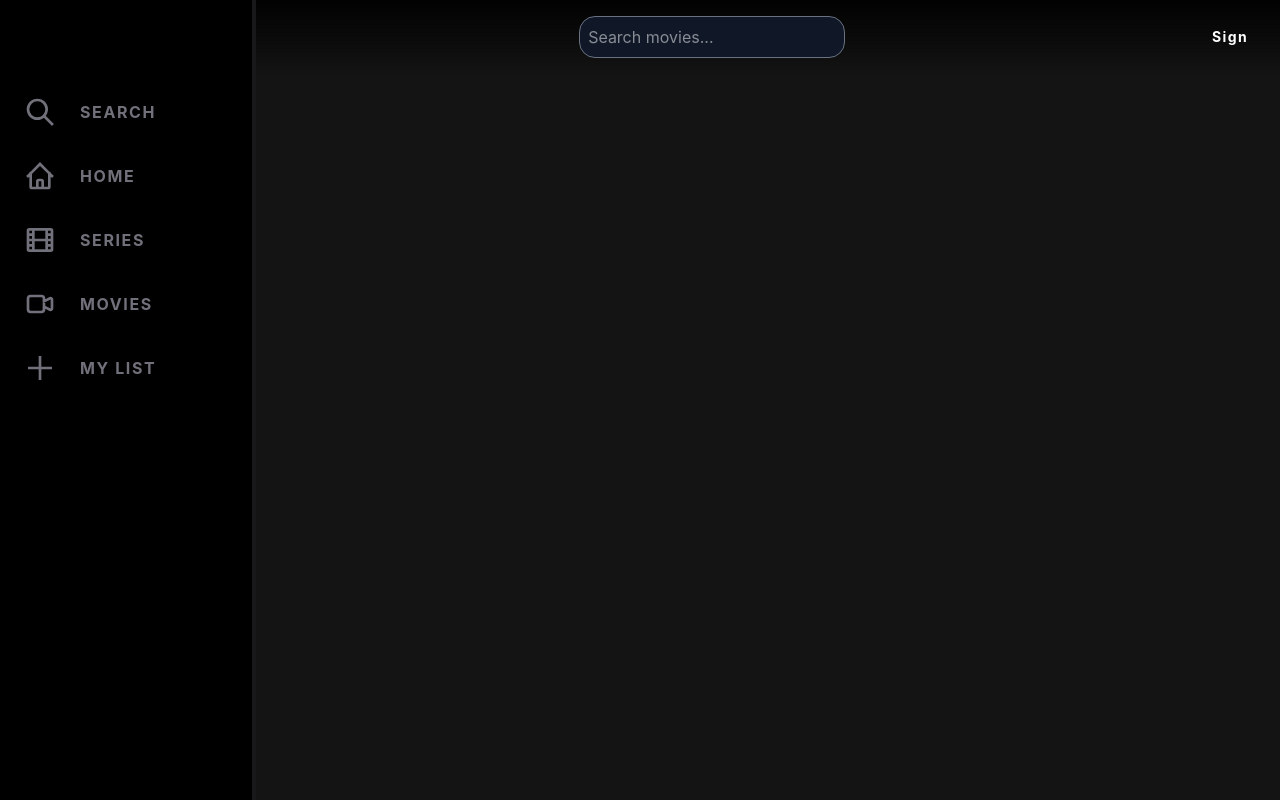
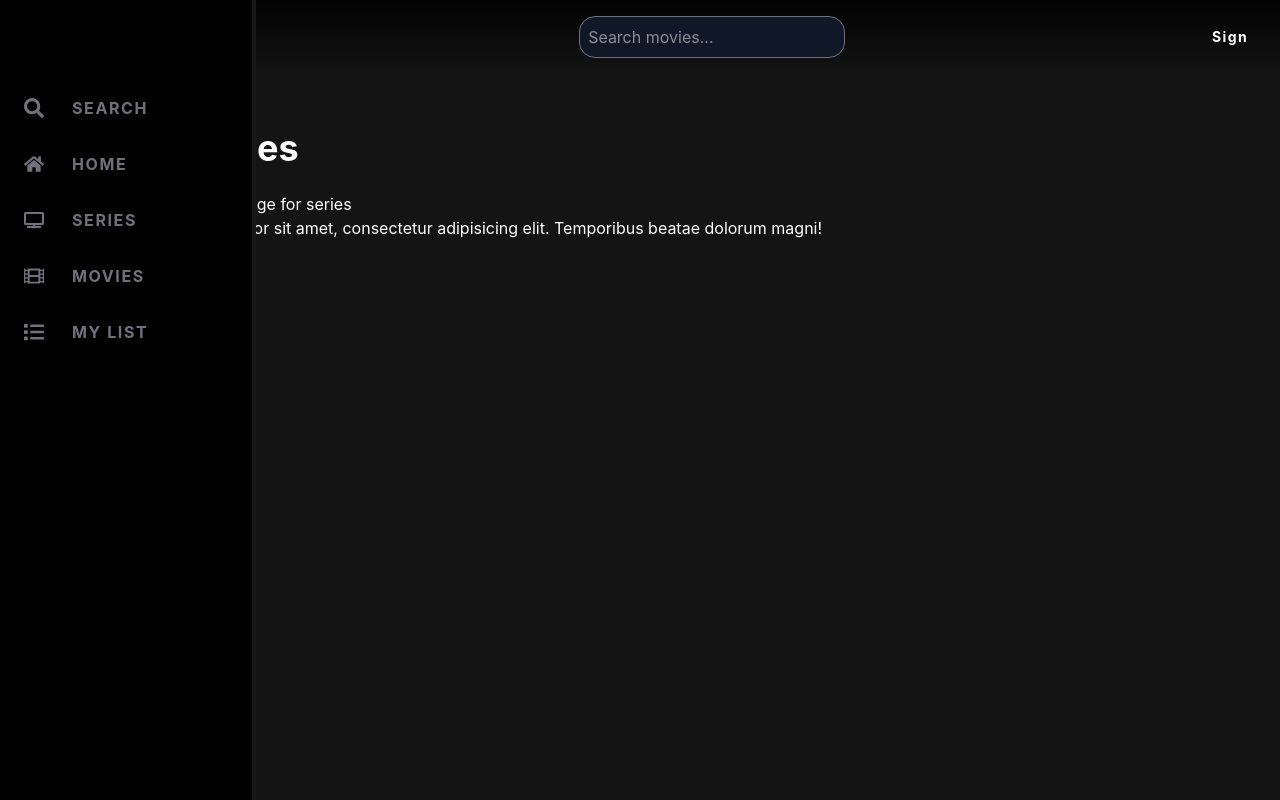
Before and after one commit to Sooraj44882/Binge, a React (Vite) app: page /Series in a window 1280 px wide. Built offline with nearby package versions, Linux system fonts and the light colour scheme.

Commit message:
added the series page and slidebar icon changes to react icon

```diff
--- a/src/App.jsx
+++ b/src/App.jsx
@@ -2,6 +2,7 @@ import { BrowserRouter, Routes, Route } from "react-router-dom";
 import Navbar from "./components/Navbar.jsx";
 import Sidebar from "./components/Sidebar.jsx";
 import Home from "./pages/Home.jsx";
+import Series from "./pages/series.jsx";
 
 function App() {
   return (
@@ -13,10 +14,9 @@ function App() {
           <Navbar />
 
           <Routes>
-            <Route path="/" element={<Home/>}/>
-            <Route />
+            <Route path="/" element={<Home />} />
+            <Route path="/Series" element={<Series />} />
           </Routes>
-
         </div>
       </div>
     </BrowserRouter>
--- a/src/components/Sidebar.jsx
+++ b/src/components/Sidebar.jsx
@@ -1,14 +1,17 @@
 import { useState } from "react";
+import { FaFilm, FaHome, FaList, FaSearch, FaTv } from "react-icons/fa";
+import { Link } from "react-router-dom";
+
 
 const Sidebar = () => {
   const [isHovered, setIsHovered] = useState(false);
 
   const menuItems = [
-    { name: "Search", path: "M21 21l-6-6m2-5a7 7 0 11-14 0 7 7 0 0114 0z" },
-    { name: "Home", path: "M3 12l2-2m0 0l7-7 7 7M5 10v10a1 1 0 001 1h3m10-11l2 2m-2-2v10a1 1 0 01-1 1h-3m-6 0a1 1 0 001-1v-4a1 1 0 011-1h2a1 1 0 011 1v4a1 1 0 001 1m-6 0h6" },
-    { name: "Series", path: "M7 4v16M17 4v16M3 8h4m10 0h4M3 12h18M3 16h4m10 0h4M4 20h16a1 1 0 001-1V5a1 1 0 00-1-1H4a1 1 0 00-1 1v14a1 1 0 001 1z" },
-    { name: "Movies", path: "M15 10l4.553-2.276A1 1 0 0121 8.618v6.764a1 1 0 01-1.447.894L15 14M5 18h8a2 2 0 002-2V8a2 2 0 00-2-2H5a2 2 0 00-2 2v8a2 2 0 002 2z" },
-    { name: "My List", path: "M12 4v16m8-8H4" },
+    { name: "Search", icon: <FaSearch />, path: "/search" },
+    { name: "Home", icon: <FaHome />, path: "/" },
+    { name: "Series", icon: <FaTv />, path: "/series" },
+    { name: "Movies", icon: <FaFilm />, path: "/movies" },
+    { name: "My List", icon: <FaList />, path: "/my-list" },
   ];
 
   return (
@@ -21,20 +24,13 @@ const Sidebar = () => {
     >
       <div className="flex flex-col gap-8 w-full">
         {menuItems.map((item, index) => (
-          <div
+          <Link
+            to={item.path}
             key={index}
             className="flex items-center w-full px-6 cursor-pointer group"
           >
-            <div className="min-w-6 text-zinc-500 group-hover:text-white">
-              <svg
-                className="w-8 h-8"
-                fill="none"
-                stroke="currentColor"
-                strokeWidth="2"
-                viewBox="0 0 24 24"
-              >
-                <path strokeLinecap="square" strokeLinejoin="miter" d={item.path} />
-              </svg>
+            <div className="min-w-6 text-zinc-500 group-hover:text-white text-xl">
+              {item.icon}
             </div>
 
             {isHovered && (
@@ -42,7 +38,7 @@ const Sidebar = () => {
                 {item.name}
               </span>
             )}
-          </div>
+          </Link>
         ))}
       </div>
     </aside>
--- /dev/null
+++ b/src/pages/series.jsx
@@ -0,0 +1,14 @@
+const Series = () => {
+  return (
+    <div className="pt-32 px-12 h-screen">
+      <h1 className="text-4xl font-bold text-white mb-6">TV Series</h1>
+      <p>this is seprate page for series </p>
+      <p>
+        Lorem ipsum dolor sit amet, consectetur adipisicing elit. Temporibus
+        beatae dolorum magni!
+      </p>
+    </div>
+  );
+};
+
+export default Series;
```
